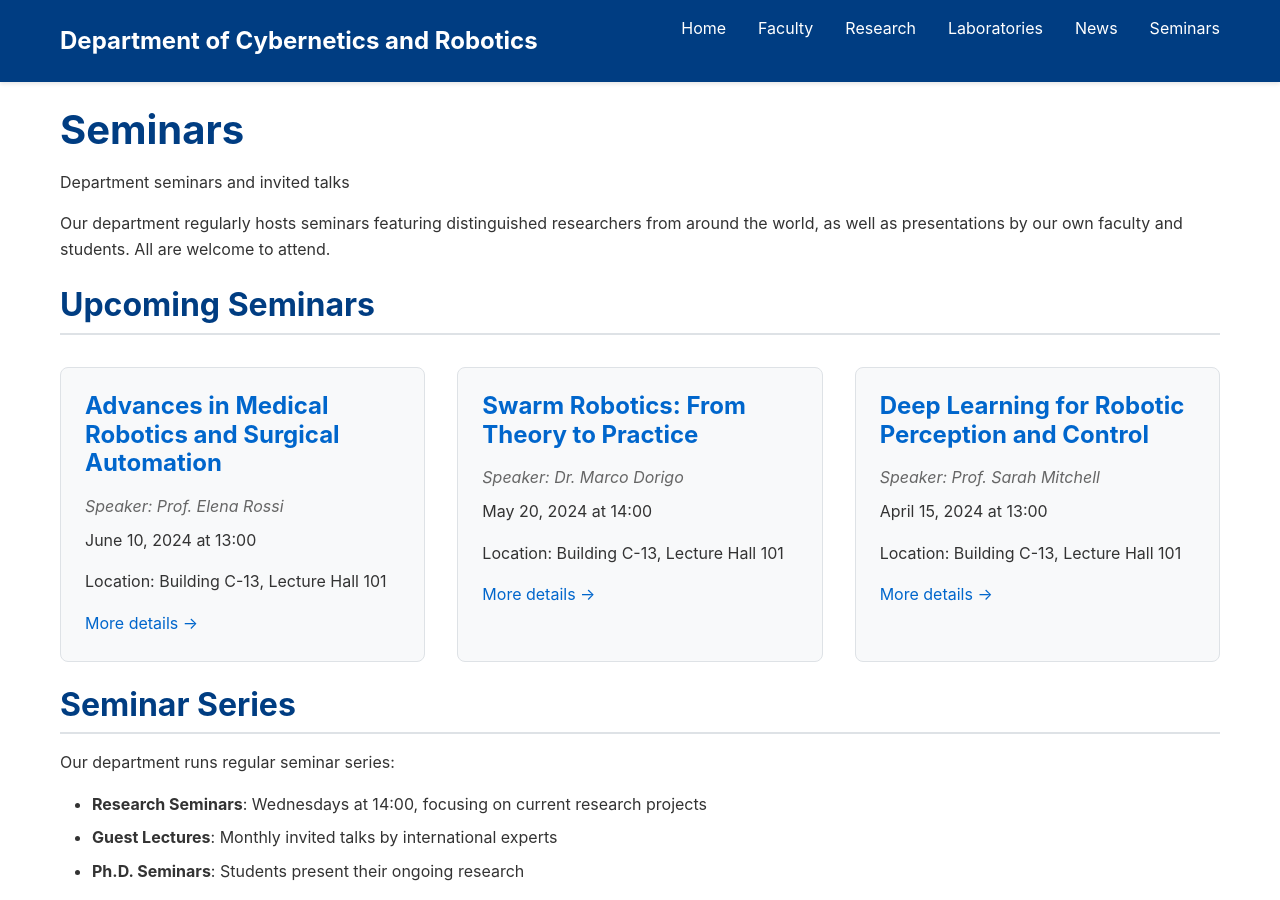
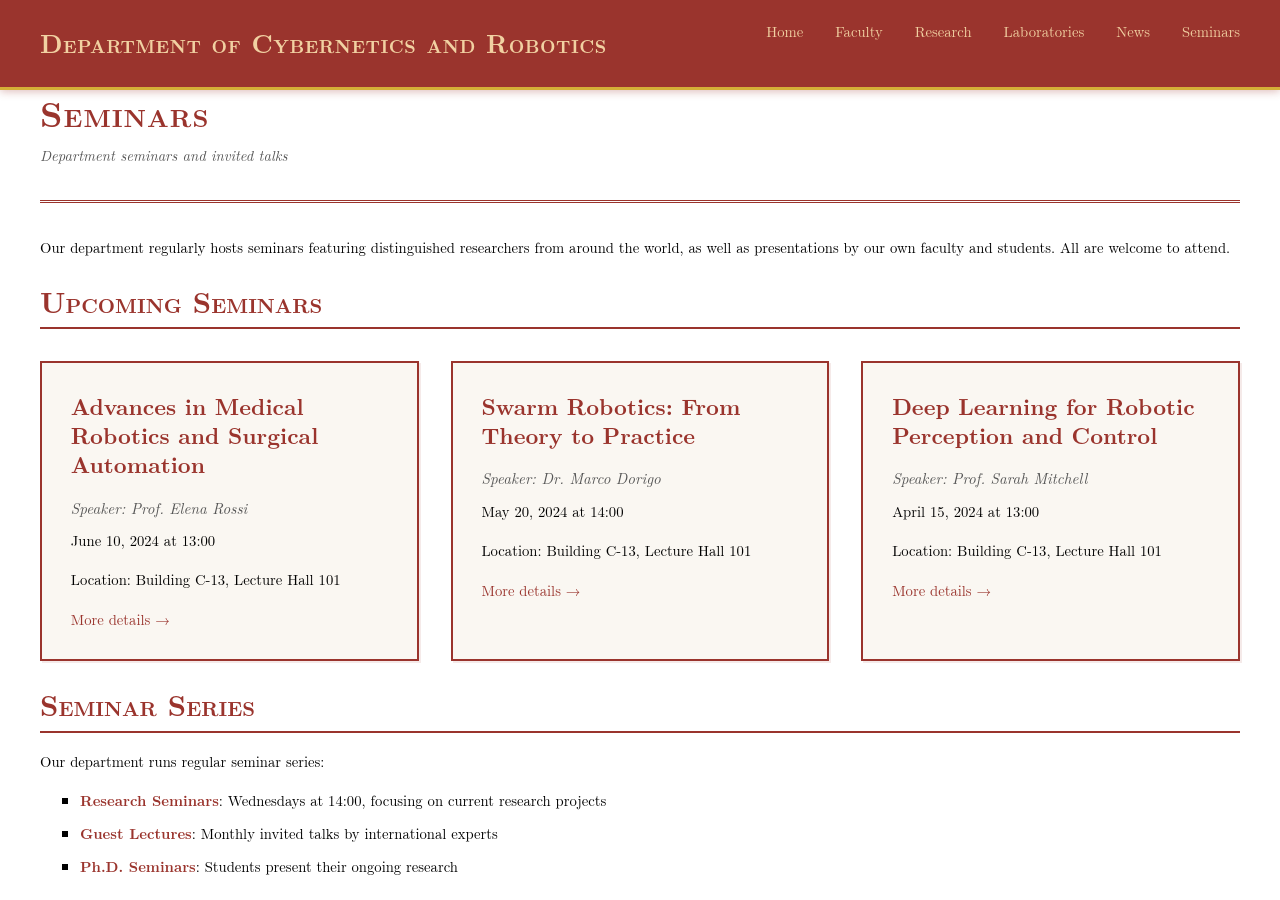
Before and after one commit to ljaniec/department-website, a Jekyll site: the page built from seminars.md, in a window 1280 px wide and 900 px high. Built offline with Jekyll 4.4.1, drawn with Linux system fonts in a browser that asks for light colours; some web fonts are replaced.

Commit message:
Apply PWR academic theme with burgundy/beige color scheme and LaTeX typography
Co-authored-by: ljaniec <11331846+ljaniec@users.noreply.github.com>

```diff
--- a/_layouts/default.html
+++ b/_layouts/default.html
@@ -5,6 +5,10 @@
     <meta name="viewport" content="width=device-width, initial-scale=1.0">
     <title>{% if page.title %}{{ page.title }} - {% endif %}{{ site.title }}</title>
     <meta name="description" content="{{ site.description }}">
+
+    <!-- Computer Modern (LaTeX) font -->
+    <link rel="stylesheet" href="https://cdn.jsdelivr.net/gh/aaaakshat/cm-web-fonts@latest/fonts.css">
+
     <link rel="stylesheet" href="{{ '/assets/css/style.css' | relative_url }}">
 
     <!-- MathJax for LaTeX support -->
--- a/assets/css/style.css
+++ b/assets/css/style.css
@@ -6,39 +6,49 @@
 }
 
 :root {
-    --primary-color: #003d82;
-    --secondary-color: #0066cc;
-    --accent-color: #ff6b35;
-    --text-color: #333;
+    --primary-color: #9A342D;      /* PANTONE 484 - Burgundy/Red */
+    --secondary-color: #F1D1A2;    /* PANTONE 156 - Beige/Cream */
+    --accent-color: #D4AF37;       /* Gold */
+    --text-color: #000000;         /* Black */
     --bg-color: #ffffff;
-    --light-bg: #f8f9fa;
-    --border-color: #dee2e6;
-    --link-color: #0066cc;
-    --link-hover: #003d82;
+    --light-bg: #FAF7F2;
+    --border-color: #9A342D;
+    --link-color: #9A342D;
+    --link-hover: #6B231F;
 }
 
 body {
-    font-family: -apple-system, BlinkMacSystemFont, 'Segoe UI', Roboto, 'Helvetica Neue', Arial, sans-serif;
+    font-family: 'Computer Modern Serif', 'cmr10', 'Latin Modern Roman', 'CMU Serif', Georgia, 'Times New Roman', serif;
     line-height: 1.6;
     color: var(--text-color);
     background-color: var(--bg-color);
+    font-size: 11pt;
+}
+
+/* Support for Polish language */
+html[lang="pl"] body,
+html[lang="en"] body {
+    text-rendering: optimizeLegibility;
+    -webkit-font-smoothing: antialiased;
+    -moz-osx-font-smoothing: grayscale;
 }
 
 .container {
-    max-width: 1200px;
+    max-width: 100%;
     margin: 0 auto;
-    padding: 0 20px;
+    padding: 0 40px;
 }
 
 /* Header */
 .site-header {
     background-color: var(--primary-color);
-    color: white;
-    padding: 1rem 0;
-    box-shadow: 0 2px 4px rgba(0,0,0,0.1);
+    color: var(--secondary-color);
+    padding: 1.2rem 0;
+    box-shadow: 0 2px 8px rgba(154, 52, 45, 0.3);
     position: sticky;
     top: 0;
     z-index: 1000;
+    border-bottom: 3px solid var(--accent-color);
 }
 
 .header-content {
@@ -48,10 +58,12 @@ body {
 }
 
 .site-title a {
-    color: white;
+    color: var(--secondary-color);
     text-decoration: none;
-    font-size: 1.5rem;
-    font-weight: bold;
+    font-size: 1.6rem;
+    font-weight: 700;
+    font-variant: small-caps;
+    letter-spacing: 0.5px;
 }
 
 .site-nav ul {
@@ -61,13 +73,17 @@ body {
 }
 
 .site-nav a {
-    color: white;
+    color: var(--secondary-color);
     text-decoration: none;
-    transition: color 0.3s;
+    transition: all 0.3s;
+    font-weight: 500;
+    padding: 0.3rem 0;
+    border-bottom: 2px solid transparent;
 }
 
 .site-nav a:hover {
     color: var(--accent-color);
+    border-bottom-color: var(--accent-color);
 }
 
 .nav-toggle {
@@ -90,7 +106,7 @@ body {
     .nav-toggle-label span::before,
     .nav-toggle-label span::after {
         display: block;
-        background: white;
+        background: var(--secondary-color);
         height: 2px;
         width: 25px;
         border-radius: 2px;
@@ -143,30 +159,37 @@ h1, h2, h3, h4, h5, h6 {
     color: var(--primary-color);
     margin-top: 1.5rem;
     margin-bottom: 1rem;
-    line-height: 1.2;
+    line-height: 1.3;
+    font-weight: 700;
 }
 
 h1 {
-    font-size: 2.5rem;
+    font-size: 2.2rem;
+    font-variant: small-caps;
+    letter-spacing: 1px;
 }
 
 h2 {
-    font-size: 2rem;
+    font-size: 1.8rem;
     border-bottom: 2px solid var(--border-color);
     padding-bottom: 0.5rem;
+    font-variant: small-caps;
 }
 
 h3 {
-    font-size: 1.5rem;
+    font-size: 1.4rem;
 }
 
 p {
     margin-bottom: 1rem;
+    text-align: justify;
+    hyphens: auto;
 }
 
 a {
     color: var(--link-color);
     text-decoration: none;
+    transition: color 0.2s;
 }
 
 a:hover {
@@ -176,49 +199,67 @@ a:hover {
 
 /* Lists */
 ul, ol {
-    margin-left: 2rem;
+    margin-left: 2.5rem;
     margin-bottom: 1rem;
 }
 
 li {
     margin-bottom: 0.5rem;
+    line-height: 1.7;
+}
+
+ul {
+    list-style-type: square;
 }
 
 /* Home page */
 .home h1 {
     color: var(--primary-color);
     margin-bottom: 1rem;
+    text-align: center;
+    border-bottom: 3px double var(--border-color);
+    padding-bottom: 1rem;
+}
+
+.home h2 {
+    color: var(--primary-color);
+    margin-top: 2rem;
+    font-variant: small-caps;
 }
 
 /* Faculty profiles */
 .faculty-list, .research-list, .lab-list, .seminar-list, .post-list {
     display: grid;
-    grid-template-columns: repeat(auto-fill, minmax(300px, 1fr));
+    grid-template-columns: repeat(auto-fill, minmax(320px, 1fr));
     gap: 2rem;
     margin-top: 2rem;
 }
 
 .faculty-card, .research-card, .lab-card, .seminar-card, .post-card {
     background: var(--light-bg);
-    border: 1px solid var(--border-color);
-    border-radius: 8px;
-    padding: 1.5rem;
-    transition: transform 0.3s, box-shadow 0.3s;
+    border: 2px solid var(--border-color);
+    border-radius: 0;
+    padding: 1.8rem;
+    transition: all 0.3s;
+    box-shadow: 2px 2px 0 rgba(154, 52, 45, 0.1);
 }
 
 .faculty-card:hover, .research-card:hover, .lab-card:hover, .seminar-card:hover, .post-card:hover {
-    transform: translateY(-4px);
-    box-shadow: 0 4px 12px rgba(0,0,0,0.15);
+    transform: translateY(-2px);
+    box-shadow: 4px 4px 0 rgba(154, 52, 45, 0.2);
+    border-color: var(--accent-color);
 }
 
 .faculty-card h3, .research-card h3, .lab-card h3, .seminar-card h3, .post-card h3 {
     margin-top: 0;
+    color: var(--primary-color);
 }
 
 .position, .lead-researcher, .director, .speaker, .post-meta {
-    color: #666;
+    color: #555;
     font-style: italic;
     margin-bottom: 0.5rem;
+    font-size: 0.95rem;
 }
 
 /* Profile pages */
@@ -226,10 +267,13 @@ li {
     border-bottom: 3px solid var(--primary-color);
     padding-bottom: 1rem;
     margin-bottom: 2rem;
+    border-left: 5px solid var(--accent-color);
+    padding-left: 1rem;
 }
 
 .profile-header h1, .topic-header h1, .lab-header h1, .seminar-header h1, .post-header h1 {
     margin-top: 0;
+    color: var(--primary-color);
 }
 
 .contact, .website {
@@ -240,7 +284,9 @@ li {
     margin-top: 2rem;
     padding: 1.5rem;
     background: var(--light-bg);
-    border-radius: 8px;
+    border-radius: 0;
+    border-left: 4px solid var(--primary-color);
+    box-shadow: 2px 2px 0 rgba(154, 52, 45, 0.1);
 }
 
 /* Back link */
@@ -259,25 +305,28 @@ li {
 .post-tags {
     margin-top: 1.5rem;
     padding-top: 1rem;
-    border-top: 1px solid var(--border-color);
+    border-top: 2px solid var(--border-color);
 }
 
 .tag {
     display: inline-block;
-    background: var(--secondary-color);
-    color: white;
+    background: var(--primary-color);
+    color: var(--secondary-color);
     padding: 0.25rem 0.75rem;
-    border-radius: 4px;
+    border-radius: 0;
     margin-right: 0.5rem;
-    font-size: 0.9rem;
+    font-size: 0.85rem;
+    border: 1px solid var(--primary-color);
+    font-variant: small-caps;
 }
 
 /* Footer */
 .site-footer {
     background-color: var(--primary-color);
-    color: white;
+    color: var(--secondary-color);
     padding: 2rem 0 1rem;
     margin-top: 4rem;
+    border-top: 3px solid var(--accent-color);
 }
 
 .footer-content {
@@ -288,8 +337,9 @@ li {
 }
 
 .footer-section h3 {
-    color: white;
+    color: var(--secondary-color);
     margin-top: 0;
+    font-variant: small-caps;
 }
 
 .footer-section ul {
@@ -298,7 +348,8 @@ li {
 }
 
 .footer-section a {
-    color: white;
+    color: var(--secondary-color);
+    transition: color 0.2s;
 }
 
 .footer-section a:hover {
@@ -306,14 +357,48 @@ li {
 }
 
 .footer-bottom {
-    border-top: 1px solid rgba(255,255,255,0.2);
+    border-top: 1px solid rgba(241, 209, 162, 0.3);
     padding-top: 1rem;
     text-align: center;
+    color: var(--secondary-color);
 }
 
 /* LaTeX math styling */
 .MathJax {
     font-size: 1.1em;
+}
+
+/* Page styling */
+.page-header {
+    border-bottom: 3px double var(--border-color);
+    margin-bottom: 2rem;
+    padding-bottom: 1rem;
+}
+
+.page-header h1 {
+    margin-top: 0;
+}
+
+.subtitle {
+    font-style: italic;
+    color: #555;
+    margin-top: -0.5rem;
+}
+
+/* Academic paper-like styling for content */
+main {
+    padding-top: 2rem;
+    padding-bottom: 2rem;
+}
+
+/* Strong emphasis */
+strong {
+    color: var(--primary-color);
+    font-weight: 700;
+}
+
+em {
+    font-style: italic;
 }
 
 /* Responsive design */
@@ -334,23 +419,26 @@ li {
 /* Code blocks */
 pre {
     background: var(--light-bg);
-    border: 1px solid var(--border-color);
-    border-radius: 4px;
+    border: 2px solid var(--border-color);
+    border-radius: 0;
     padding: 1rem;
     overflow-x: auto;
     margin-bottom: 1rem;
+    font-family: 'Computer Modern Typewriter', 'Courier New', monospace;
 }
 
 code {
     background: var(--light-bg);
     padding: 0.2rem 0.4rem;
-    border-radius: 3px;
-    font-family: 'Courier New', monospace;
+    border-radius: 0;
+    font-family: 'Computer Modern Typewriter', 'Courier New', monospace;
+    border: 1px solid var(--border-color);
 }
 
 pre code {
     background: none;
     padding: 0;
+    border: none;
 }
 
 /* Tables */
@@ -361,21 +449,24 @@ table {
 }
 
 th, td {
-    border: 1px solid var(--border-color);
+    border: 2px solid var(--border-color);
     padding: 0.75rem;
     text-align: left;
 }
 
 th {
-    background-color: var(--light-bg);
+    background-color: var(--primary-color);
+    color: var(--secondary-color);
     font-weight: bold;
 }
 
 /* Blockquotes */
 blockquote {
-    border-left: 4px solid var(--secondary-color);
-    padding-left: 1rem;
-    margin: 1rem 0;
-    color: #666;
+    border-left: 5px solid var(--primary-color);
+    padding-left: 1.5rem;
+    margin: 1.5rem 0;
+    color: #333;
     font-style: italic;
+    background: var(--light-bg);
+    padding: 1rem 1rem 1rem 1.5rem;
 }
```
